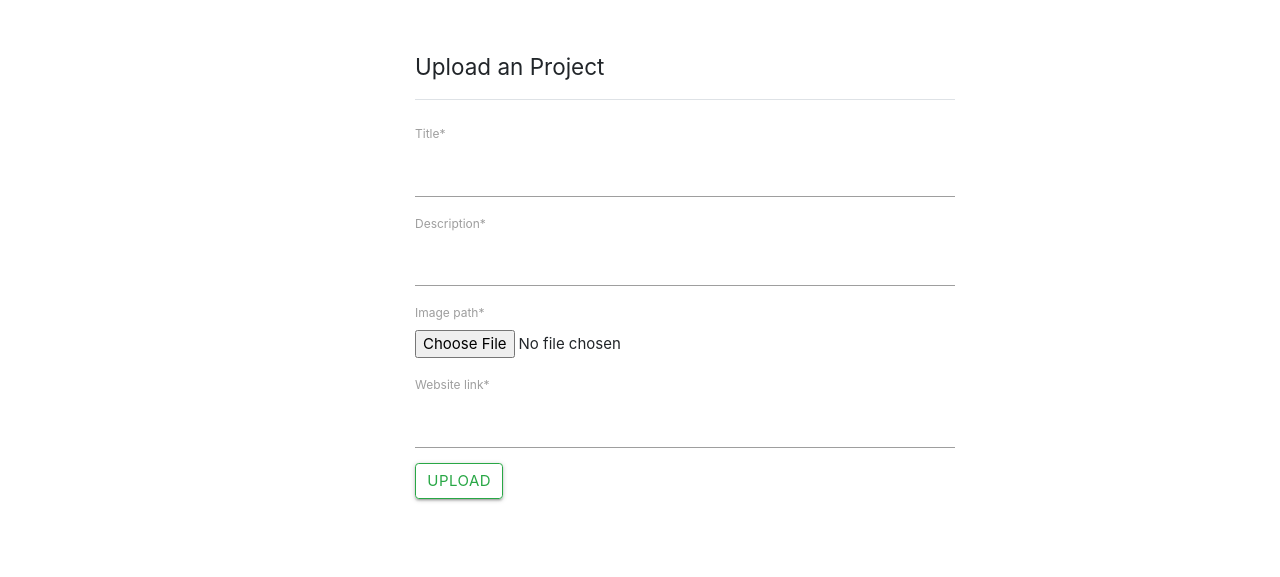
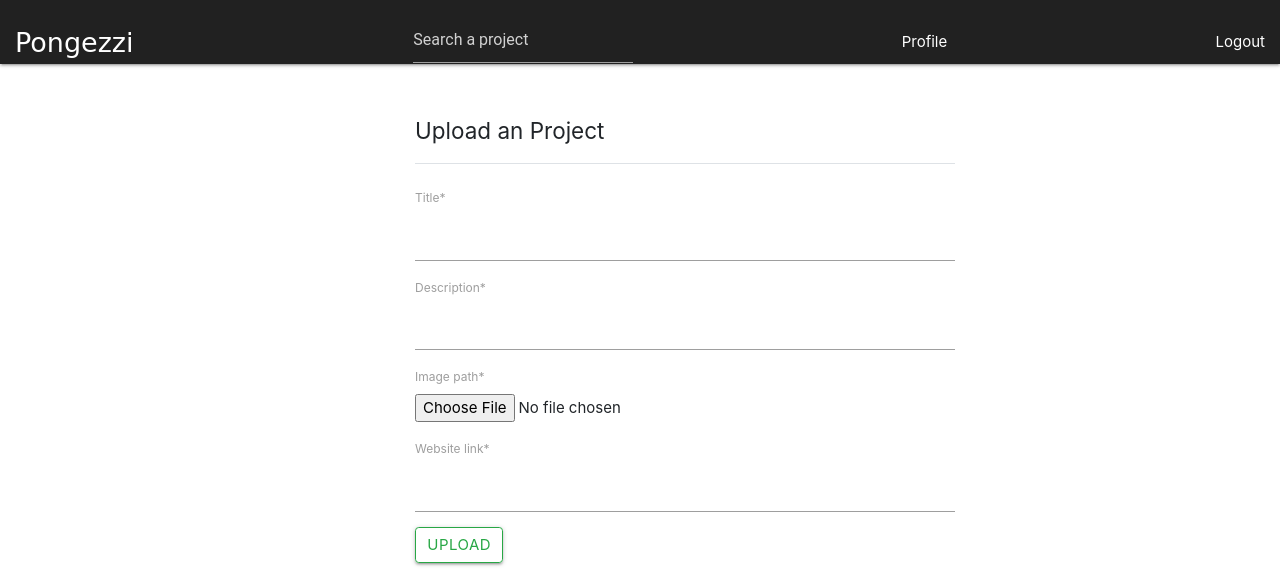
Before and after one commit to duncan-chege/myawards, a Django app: page /post/ in a window 1280 px wide. Shown: the top 577 px of the page. Run offline with Django 3.2, Linux system fonts and the light colour scheme; some libraries are stand-ins or nearby versions.

Commit message:
made search bar

```diff
--- a/awards/models.py
+++ b/awards/models.py
@@ -7,6 +7,11 @@ class Project(models.Model):
     image_path = models.ImageField(upload_to='project_images/')
     owner = models.ForeignKey(User, on_delete=models.CASCADE)
     website_link= models.CharField(max_length =100)
+
+    @classmethod
+    def get_by_title(cls,title):
+        searched= cls.objects.filter(title__icontains=title)
+        return searched
 
     def __str__(self):
         return self.title
--- /dev/null
+++ b/awards/static/css/mbase.css
@@ -0,0 +1,65 @@
+.navbar {
+    display: flex;
+    justify-content: space-between;
+    align-items: center;
+    padding: 10px;
+  }
+  .navbar .logo-section {
+    display: flex;
+    align-items: center;
+  }
+  .navbar .logo-section div {
+    align-self: stretch;
+    width: 1px;
+    background: black;
+    margin: 0 20px;
+  }
+  .navbar .icons-section .fa {
+    text-decoration: none;
+    color: inherit;
+    font-size: 2rem;
+    margin: 0 10px;
+  }
+  .navbar .logo {
+    width: 40px;
+  }
+  .navbar .logoname {
+    width: 130px;
+    margin-bottom: -1px;
+    font-family: 'Grand Hotel', cursive;
+    font-size: 27px;
+  }
+  .navbar .input-search {
+    padding: 4px;
+    text-align: center;
+    border-radius: 5px;
+    border: 2px solix #ddd;
+    outline: 0;
+    margin-right: 150px;
+  }
+  .navbar .input-search:focus {
+    text-align: left;
+  }
+  .navbar .icons-section .fa{
+    text-decoration: none;
+    color: inherit;
+    font-size: 2rem;
+    margin: 0 10px;
+  }
+  .field-input input {
+    text-align: left;
+    border-radius: 6rem;
+    border: 1px solid #a0a0a0;
+    padding: .6rem 2rem .6rem 1rem;
+    width: 12rem;
+    font-family: 'roboto';
+    transition: .5s;
+  }
+ .field-input input:focus {
+    outline: none;
+    border-color: #212121;
+    transition: .5s;
+  }
+ .search-section{
+     margin-bottom: 20px;
+ }
--- a/awards/templates/mbase.html
+++ b/awards/templates/mbase.html
@@ -23,6 +23,21 @@
 <body>
 
 
+    <nav class="navbar grey darken-4">
+        <a href="{% url 'feed' %}">
+            <p class="logoname">Pongezzi</p>
+        </a>
+        </section>
+
+        <form class="search-section" role="search" action="#">
+            <div class="field-input">
+                <input type="text" name="search" placeholder="Search a project" /><span> </span>
+            </div>
+        </form>
+
+        <section class="icons-section"><a href="{% url 'profile' user.id %}">Profile</a></section>
+        <section class="icons-section2"><a href="{% url 'login' %}">Logout</a></section>
+    </nav>
 
     {% block content %}
 
```
Also changed, not shown: awards/views.py (line endings or trailing spaces), media/project_images/niko_LiiCoue.png (added).
